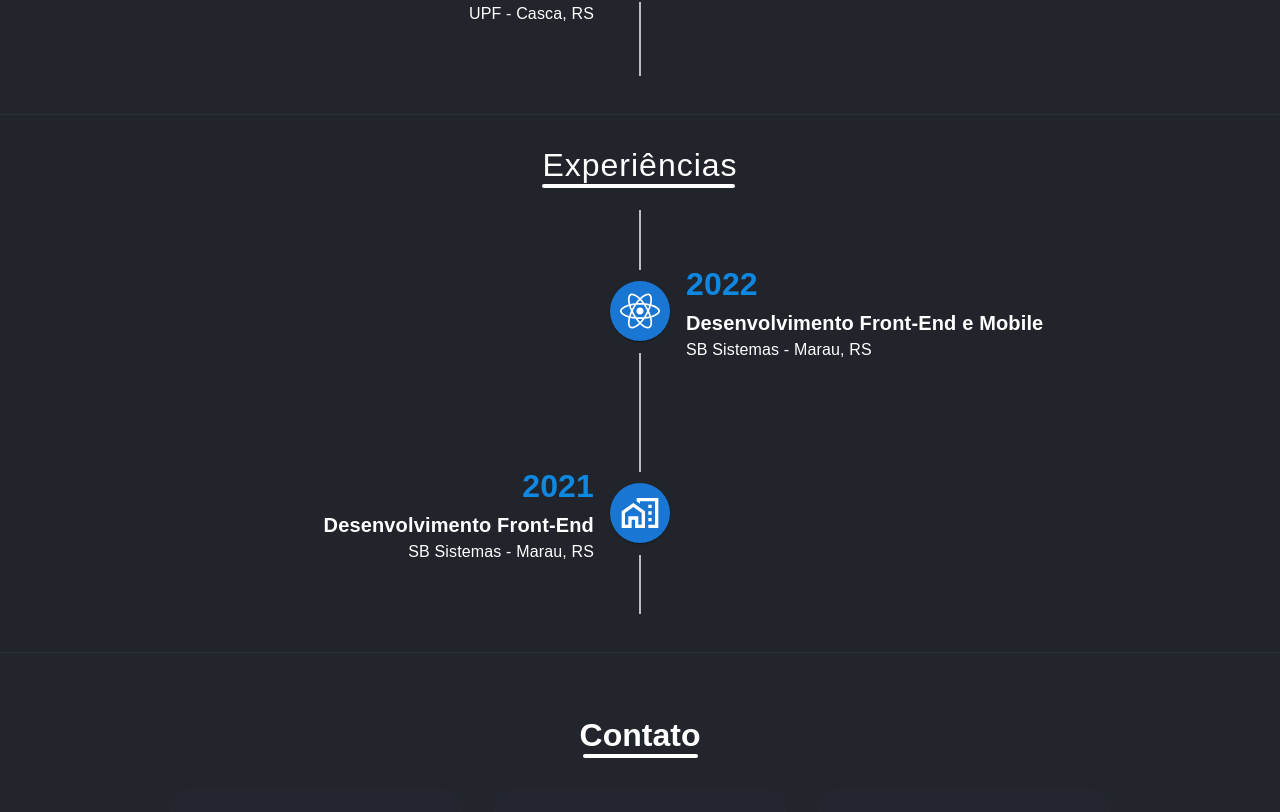
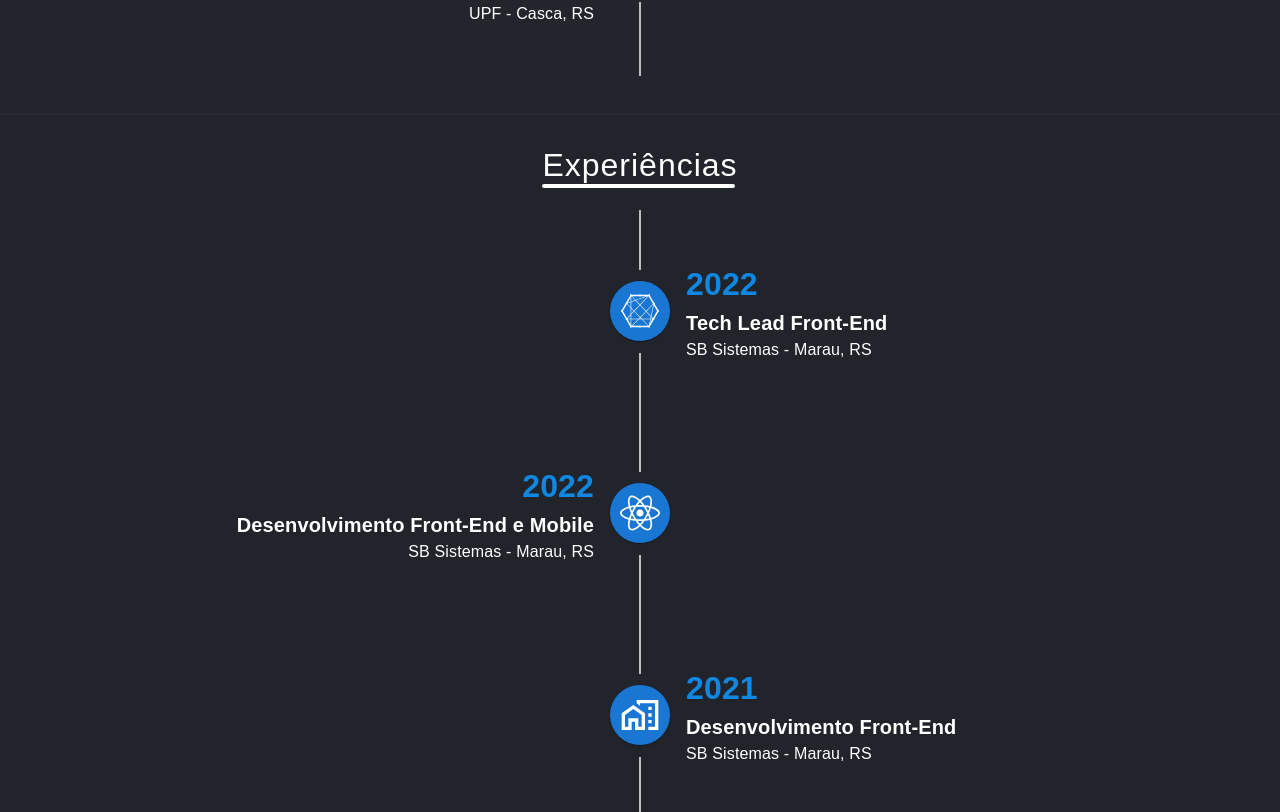
Before and after one commit to RanielliMontagna/rani-website, a React (Create React App) app: page / in a window 1280 px wide. Shown: the part 1988-2800 px from the top of the page. Built offline with nearby package versions, Linux system fonts and the light colour scheme.

Commit message:
refactor(experiencia): adiciona experiência nova

```diff
--- a/src/pages/Home/experiencia/experiencia.tsx
+++ b/src/pages/Home/experiencia/experiencia.tsx
@@ -5,7 +5,7 @@ import Item from './item/item';
 
 import { Timeline } from '@mui/lab';
 
-import { FaReact } from 'react-icons/fa';
+import { FaConnectdevelop, FaReact } from 'react-icons/fa';
 import { MdOutlineHomeWork } from 'react-icons/md';
 import { Divider } from 'components';
 
@@ -21,6 +21,12 @@ const Experiencia = () => {
         </div>
 
         <Timeline position={width > 530 ? 'alternate' : 'right'}>
+          <Item
+            ano="2022"
+            titulo="Tech Lead Front-End"
+            local="SB Sistemas - Marau, RS"
+            icone={<FaConnectdevelop size={40} />}
+          />
           <Item
             ano="2022"
             titulo="Desenvolvimento Front-End e Mobile"
```
